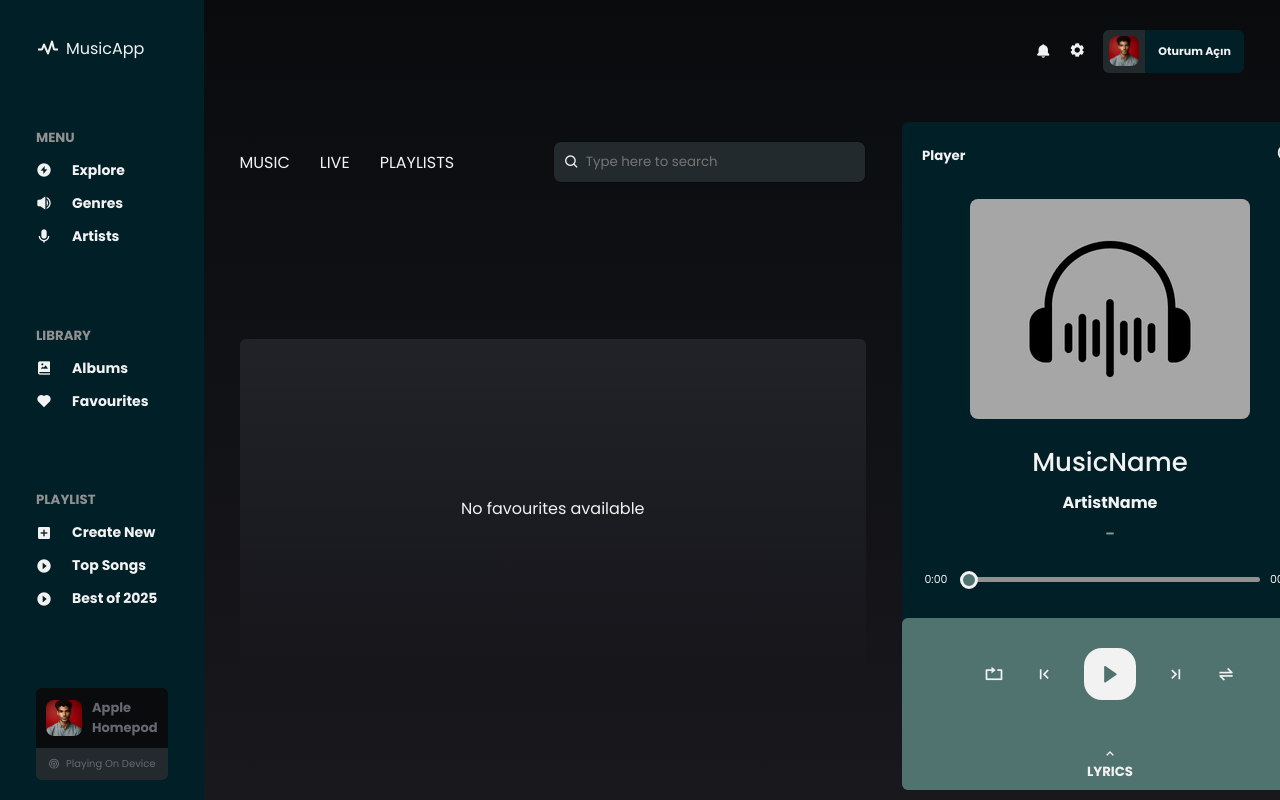
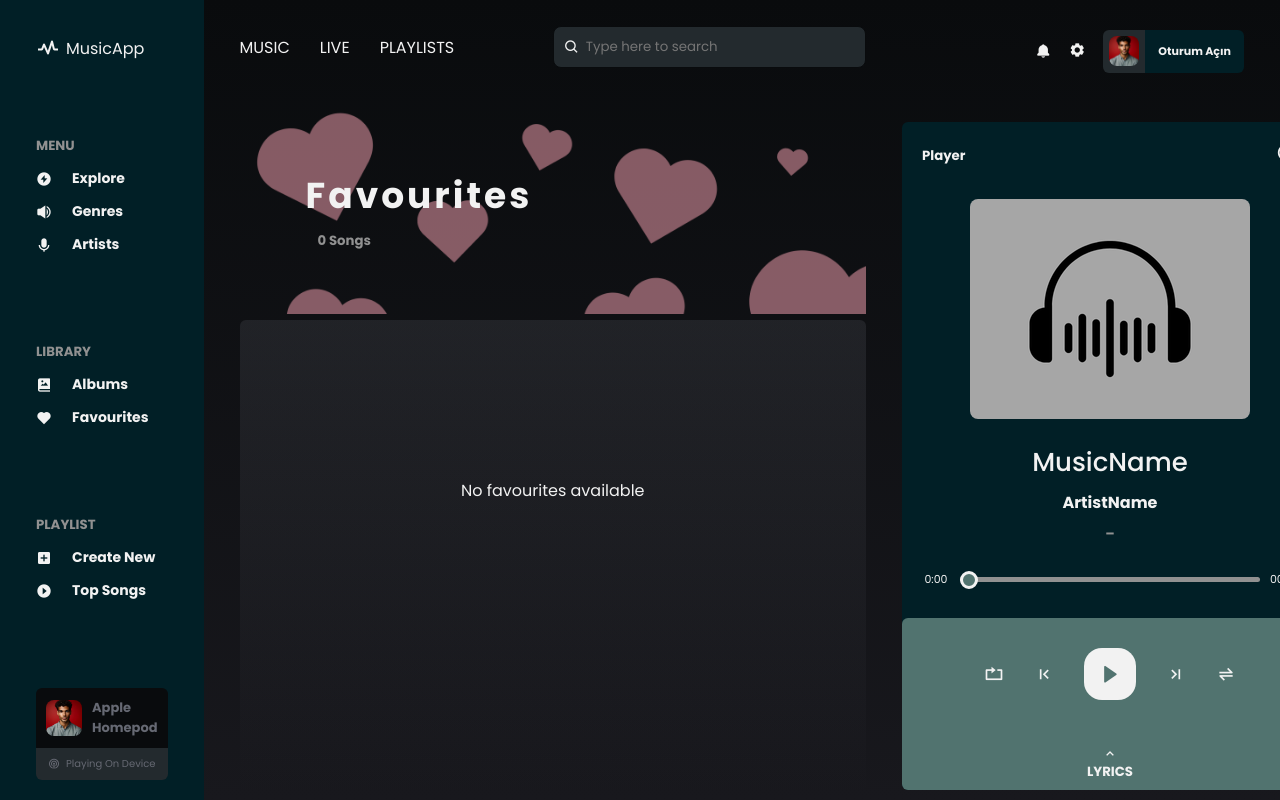
Before and after one commit to egeturediCode/musicApp, a Django app: page /favourites in a window 1280 px wide. Run offline with Django 5.2, Linux system fonts and the light colour scheme; data comes from the database, SQL or seed files in the repository.

Commit message:
05.09.2025

```diff
--- a/musicApp/initial_data.json
+++ b/musicApp/initial_data.json
@@ -177,15 +177,5 @@
       "image": "img/playlists/song-3_mPH1b6E.png",
       "description": "Top Songs of the Week."
     }
-  },
-  {
-    "model": "main_page.playlist",
-    "pk": 3,
-    "fields": {
-      "name": "Best of 2025",
-      "songs": [1,3,6,7],
-      "image": "img/playlists/song-3.png",
-      "description": "Best Songs of 2025."
-    }
   }
 ]
--- a/musicApp/main_page/static/explore/css/explore.css
+++ b/musicApp/main_page/static/explore/css/explore.css
@@ -1,3 +1,7 @@
+.container main {
+    margin-top: -7px;
+}
+
 .container main .all-explore {
     position: relative;
     display: flex;
--- a/musicApp/main_page/static/favourites/css/favourites.css
+++ b/musicApp/main_page/static/favourites/css/favourites.css
@@ -12,9 +12,48 @@
     color: var(--color1);
     width: 100%;
     overflow-y: auto;
-    max-height: 350px;
+    max-height: 474px;
+    min-height: 474px;
+
 }
 
 .container main .playlist .music-list .header {
     display: none;
 }
+
+.container main .playlist-info {
+    padding-left: 40px;
+    margin-top: 20px;
+    position: relative;
+    width: 827px;
+    height: 240px;
+    z-index: 1;
+}
+
+.container main .playlist-info .background {
+    position: absolute;
+    top: -40px;
+    left: -30px;
+    width: 827px;
+    height: 240px;
+    z-index: -1;
+}
+
+.container main .playlist-info .background img {
+    width:  100%;
+    height: 100%;
+    opacity: 0.5;
+}
+
+.container main .playlist-info .left .info {
+    margin-top: -50px;
+    padding: 26px;
+}
+
+.container main .playlist-info .left .info h2 {
+    letter-spacing: 3px;
+}
+
+.container main .playlist {
+    margin-top: -40px;
+}
--- /dev/null
+++ b/musicApp/main_page/static/index/css/index.css
@@ -0,0 +1,3 @@
+.container main header {
+    padding: 14.5px 0px 20px 36px;
+}
--- a/musicApp/main_page/static/live/css/live.css
+++ b/musicApp/main_page/static/live/css/live.css
@@ -0,0 +1,4 @@
+.container main {
+    margin-top: 5.5px;
+    justify-content: flex-start;
+}
--- a/musicApp/main_page/static/playlists/css/playlists.css
+++ b/musicApp/main_page/static/playlists/css/playlists.css
@@ -35,7 +35,7 @@
 }
 */
 .container main {
-    gap: 24px;
+    gap: 36px;
 }
 
 .playlists {
@@ -49,7 +49,6 @@
     -webkit-scrollbar {
         display: none;
     }
-
 }
 
 .playlists .playlists-row {
--- a/musicApp/main_page/templates/favourites.html
+++ b/musicApp/main_page/templates/favourites.html
@@ -9,6 +9,19 @@
 
 
 {% block content %}
+            <div class="trending playlist-info">
+                <div class="left">
+                    <div class="info">
+                        <h2>Favourites</h2>
+                        <div style="display: flex;">
+                            <h5>{{ Fav_songs.count }} Songs</h5>
+                        </div>
+                    </div>
+                </div>
+                <div class="background">
+                    <img src="{% static 'img/fav-background2.png' %}">
+                </div>
+            </div>
             <div class="playlist">
                 <div class="music-list">
                     <div class="header">
--- a/musicApp/main_page/templates/index.html
+++ b/musicApp/main_page/templates/index.html
@@ -2,8 +2,12 @@
 {% load static %}
 
 
+
 {% block title %} MusicApp | HomePage {% endblock %}
 
+{% block extra_css %}
+<link rel="stylesheet" href="{% static 'index/css/index.css' %}">
+{% endblock %}
 
 {% block content %}
             <div class="trending">
--- a/musicApp/static/css/style.css
+++ b/musicApp/static/css/style.css
@@ -37,8 +37,7 @@
 html,body {
     height: 100vh;
     width: 100vw;
-    background: linear-gradient(#050505,#18181d);
-}
+    background: linear-gradient(#050505,#18181d);}
 
 .container {
     height: 100%;
@@ -48,6 +47,7 @@
     grid-template-columns: 2fr 8fr 5fr;
     background: linear-gradient(var(--color6),#18181d);
     transition: all 0.5s ease;
+    z-index: -2;
 
 }
 .active-container {
@@ -288,6 +288,7 @@
     display: flex;
     gap: 20px;
     padding-left: 36px;
+    z-index: 1;
 }
 
 .container main .playlist .genres {
```
Also changed, not shown: musicApp/main_page/static/playlist_page/css/playlist.css (+9 -7 lines), musicApp/static/img/fav-background.png (added), musicApp/static/img/fav-background2.png (added), 1 other file.
